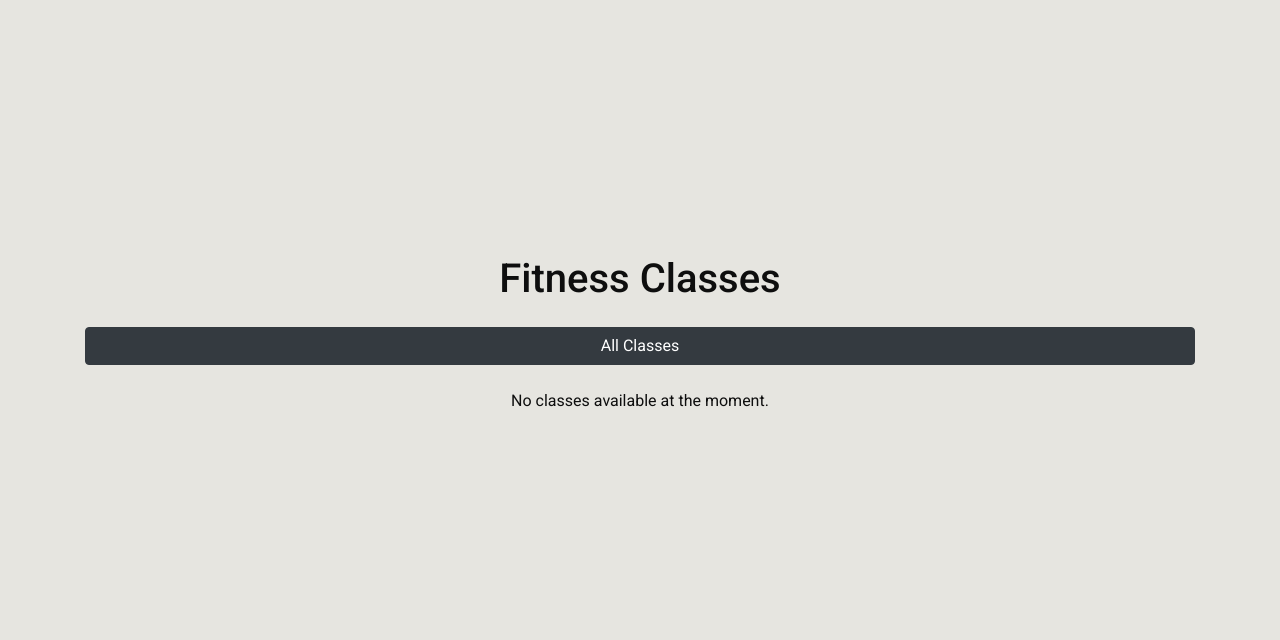
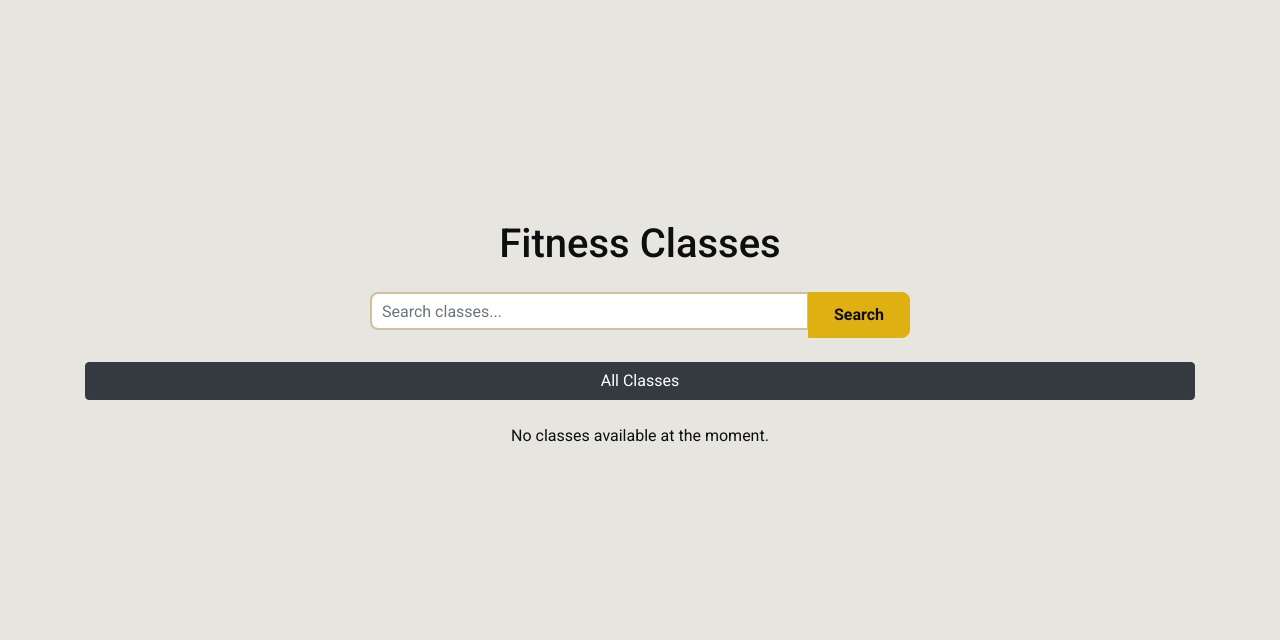
Before and after one commit to vsessvit/FitForge, a Django app: page /classes/ in a window 1280 px wide. Shown: the part 62-702 px from the top of the page. Run offline with Django 3.2, Linux system fonts and the light colour scheme; data that the repository does not hold is empty.

Commit message:
Add search form to class list template

```diff
--- a/templates/classes/all_classes.html
+++ b/templates/classes/all_classes.html
@@ -6,6 +6,20 @@
     <div class="row">
         <div class="col-12">
             <h1 class="text-center mb-4">Fitness Classes</h1>
+        </div>
+    </div>
+
+    <!-- Search Bar -->
+    <div class="row mb-4">
+        <div class="col-md-6 mx-auto">
+            <form method="GET" action="{% url 'all_classes' %}">
+                <div class="input-group">
+                    <input type="text" class="form-control" name="q" placeholder="Search classes..." value="{{ search_query|default:'' }}">
+                    <div class="input-group-append">
+                        <button class="btn btn-primary" type="submit">Search</button>
+                    </div>
+                </div>
+            </form>
         </div>
     </div>
 
```
